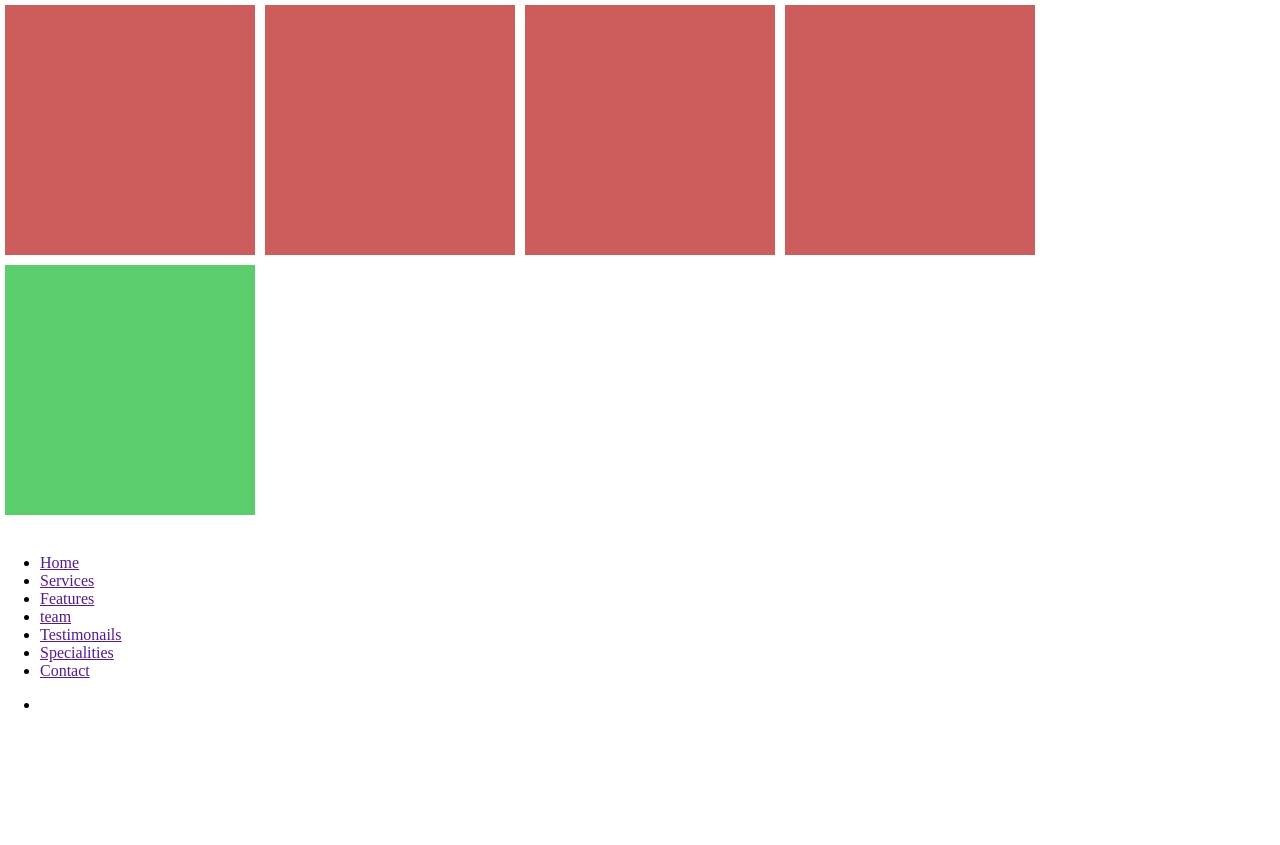
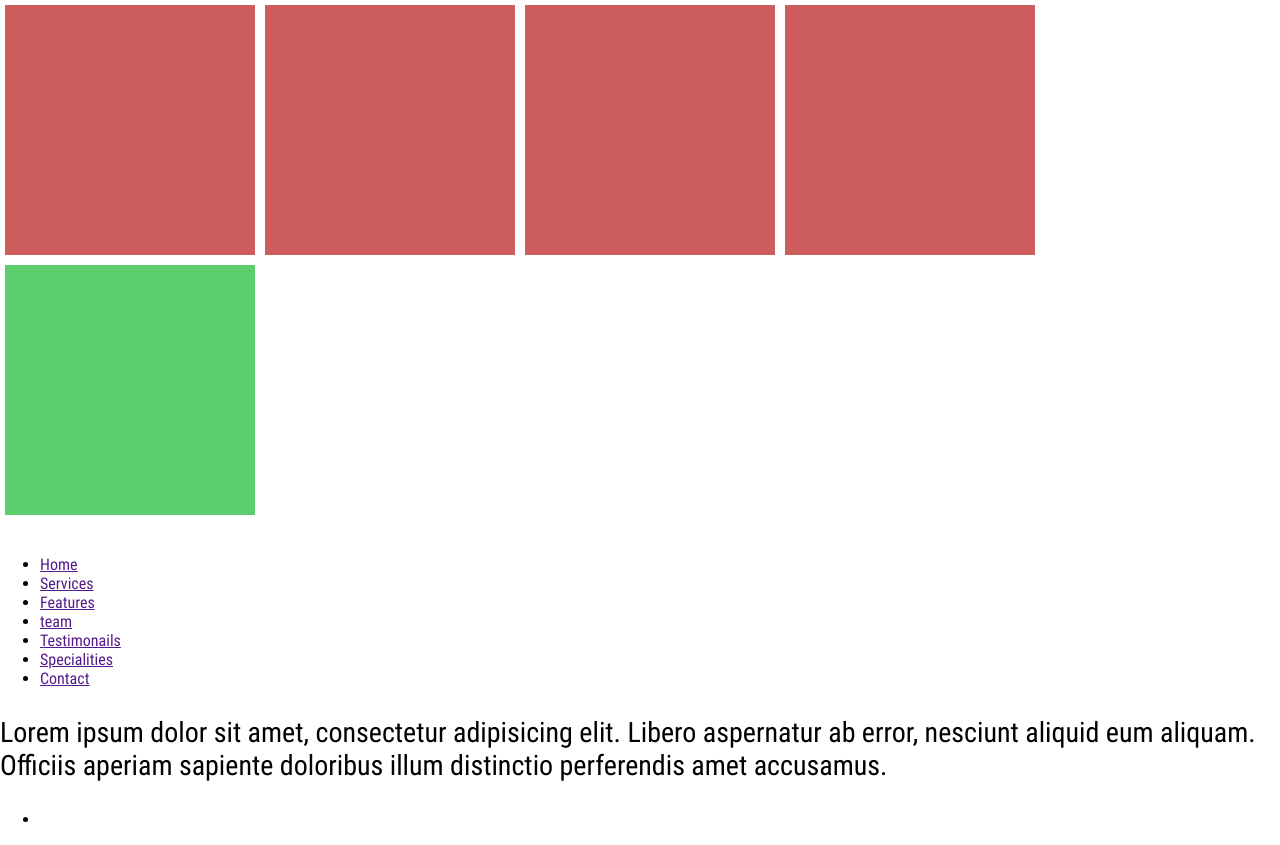
Before and after one commit to anfas184/git-basics, a plain HTML site: page index.html in a window 1280 px wide. Before the commit the page ends 800 px from the top, so only its background shows below. Drawn offline with Linux system fonts and the light colour scheme.

Commit message:
added info and fonts

```diff
--- a/css/main.css
+++ b/css/main.css
@@ -1,12 +1,36 @@
 body {
     margin: 0;
     padding: 0;
+}
+
+* {
+    font-family: roboto;
 }
 
 .wrapper {
     width: 100%;
     max-width: 1200px;
     margin: 0 auto;
+}
+
+
+/*
+@font-face {
+    font-family: myFirst, sans-serif;
+    src: url(../fonts/RobotoCondensed-Regular.ttf);
+    font-weight: normal;
+}
+*/
+@font-face {
+ font-family: roboto;
+ src: local('RobotoCondensed-Regular'),
+ url(../fonts/RobotoCondensed-Regular.ttf) format('truetype');
+}
+
+p {
+    font-size: 28px;
+    font-family: roboto;
+
 }
 
 .clearfix:after {
--- a/index.html
+++ b/index.html
@@ -4,7 +4,7 @@
 <head>
     <meta charset="utf-8">
     <meta name="viewport" content="width=device-width, initial-scale=1.0">
-    <title></title>
+    <title>Learning Github</title>
     <link rel="stylesheet" href="css/main.css">
 </head>
 
@@ -42,7 +42,7 @@
     </header>
 
     <main>
-
+        <p>Lorem ipsum dolor sit amet, consectetur adipisicing elit. Libero aspernatur ab error, nesciunt aliquid eum aliquam. Officiis aperiam sapiente doloribus illum distinctio perferendis amet accusamus.</p>
 
         <section id="services"></section>
         <section id="features"></section>
```
Also changed, not shown: fonts/RobotoCondensed-Bold.ttf (added), fonts/RobotoCondensed-Regular.ttf (added).
